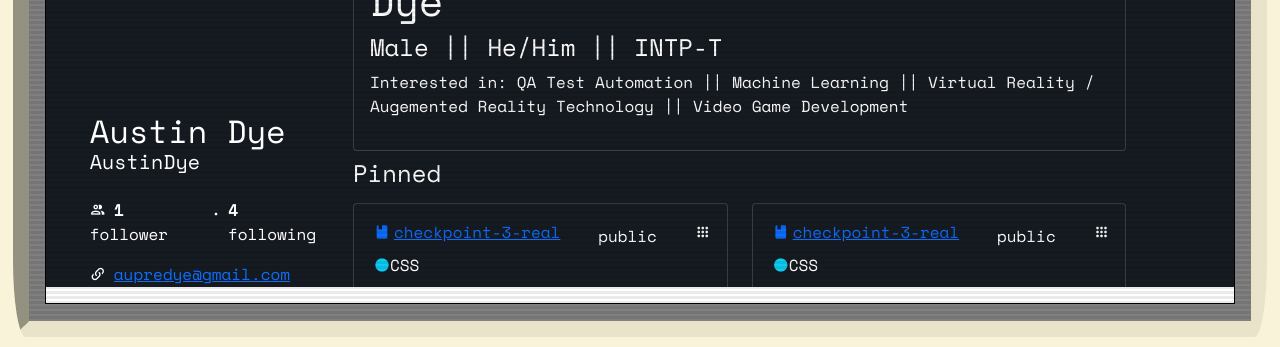
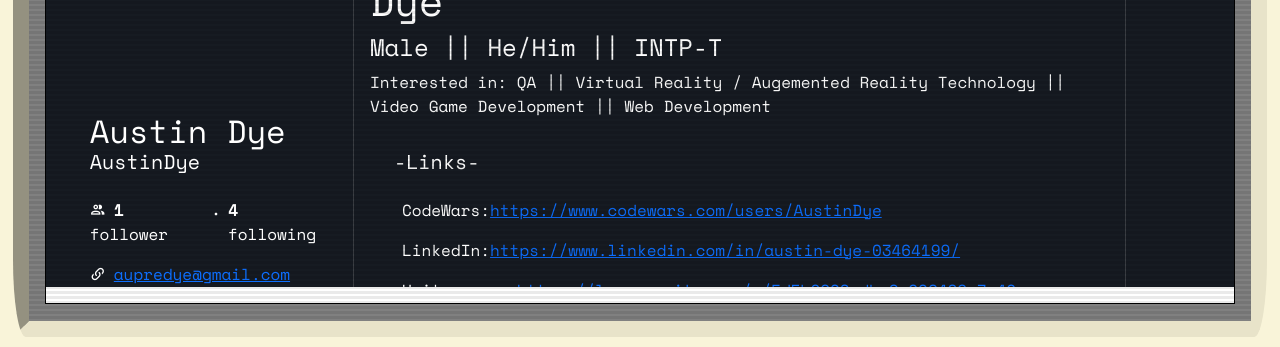
Before and after one commit to AustinDye/Bapis, a Vue app: page / in a window 1280 px wide. Shown: the part 450-797 px from the top of the page. Built offline with nearby package versions, Linux system fonts and the light colour scheme; what @bcwdev/auth0provider-client would draw is missing.

Commit message:
added projects

```diff
--- a/src/components/GitHub.vue
+++ b/src/components/GitHub.vue
@@ -177,9 +177,37 @@
             <h1>Hi there 👋 My name is Austin Dye</h1>
             <h4>Male || He/Him || INTP-T</h4>
             <p>
-              Interested in: QA Test Automation || Machine Learning || Virtual
-              Reality / Augemented Reality Technology || Video Game Development
+              Interested in: QA || Virtual Reality / Augemented Reality
+              Technology || Video Game Development || Web Development
             </p>
+            <h5 class="mt-3 mx-4">-Links-</h5>
+            <ul class="mt-3">
+              <li class="d-flex">
+                <p>CodeWars:</p>
+                <a href="https://www.codewars.com/users/AustinDye"
+                  >https://www.codewars.com/users/AustinDye</a
+                >
+              </li>
+              <li class="d-flex">
+                <p>LinkedIn:</p>
+                <a href="https://www.linkedin.com/in/austin-dye-03464199/"
+                  >https://www.linkedin.com/in/austin-dye-03464199/</a
+                >
+              </li>
+              <li class="d-flex">
+                <p>Unity Learn:</p>
+                <a
+                  href="https://learn.unity.com/u/5d5b6908edbc2a002489e7a4?tab=profile"
+                  >https://learn.unity.com/u/5d5b6908edbc2a002489e7a4?tab=profile</a
+                >
+              </li>
+              <li class="d-flex">
+                <p>Portfolio:</p>
+                <a href="https://austindye.github.io/WIP-Portfolio/#/"
+                  >You are here!</a
+                >
+              </li>
+            </ul>
           </div>
         </div>
         <h4>Pinned</h4>
@@ -198,8 +226,38 @@
         <div class="col-md-6 my-2">
           <div class="card p-3">
             <span class="d-flex justify-content-between">
-              <a class="d-flex">
-                <i class="mdi mdi-book mx-1"></i>checkpoint-3-real
+              <a
+                class="d-flex"
+                href="https://github.com/AustinDye/clicker-game"
+              >
+                <i class="mdi mdi-book mx-1"></i>clicker-game
+              </a>
+              <p class="public-bool my-1 fs-6">public</p>
+              <i class="mdi mdi-dots-grid"></i
+            ></span>
+            <h6 class="p-1"><i class="mdi mdi-circle text-danger"></i>HTML</h6>
+          </div>
+        </div>
+        <div class="col-md-6 my-2">
+          <div class="card p-3">
+            <span class="d-flex justify-content-between">
+              <a
+                class="d-flex"
+                href="https://github.com/AustinDye/WIP-Portfolio"
+              >
+                <i class="mdi mdi-book mx-1"></i>WIP-Portfolio
+              </a>
+              <p class="public-bool my-1 fs-6">public</p>
+              <i class="mdi mdi-dots-grid"></i
+            ></span>
+            <h6 class="p-1"><i class="mdi mdi-circle text-success"></i>Vue</h6>
+          </div>
+        </div>
+        <div class="col-md-6 my-2">
+          <div class="card p-3">
+            <span class="d-flex justify-content-between">
+              <a class="d-flex" href="https://github.com/ZacGamble/Ectogram">
+                <i class="mdi mdi-book mx-1"></i>Ectogram
               </a>
               <p class="public-bool my-1 fs-6">public</p>
               <i class="mdi mdi-dots-grid"></i
@@ -210,8 +268,8 @@
         <div class="col-md-6 my-2">
           <div class="card p-3">
             <span class="d-flex justify-content-between">
-              <a class="d-flex">
-                <i class="mdi mdi-book mx-1"></i>checkpoint-3-real
+              <a class="d-flex" href="https://github.com/AustinDye/scurvy-dogs">
+                <i class="mdi mdi-book mx-1"></i>scurvy-dogs
               </a>
               <p class="public-bool my-1 fs-6">public</p>
               <i class="mdi mdi-dots-grid"></i
@@ -222,37 +280,16 @@
         <div class="col-md-6 my-2">
           <div class="card p-3">
             <span class="d-flex justify-content-between">
-              <a class="d-flex">
-                <i class="mdi mdi-book mx-1"></i>checkpoint-3-real
+              <a
+                class="d-flex"
+                href="https://github.com/AustinDye/Keepr-BootCamp-Final"
+              >
+                <i class="mdi mdi-book mx-1"></i>Keepr-BootCamp-Final
               </a>
               <p class="public-bool my-1 fs-6">public</p>
               <i class="mdi mdi-dots-grid"></i
             ></span>
-            <h6 class="p-1"><i class="mdi mdi-circle text-info"></i>CSS</h6>
-          </div>
-        </div>
-        <div class="col-md-6 my-2">
-          <div class="card p-3">
-            <span class="d-flex justify-content-between">
-              <a class="d-flex">
-                <i class="mdi mdi-book mx-1"></i>checkpoint-3-real
-              </a>
-              <p class="public-bool my-1 fs-6">public</p>
-              <i class="mdi mdi-dots-grid"></i
-            ></span>
-            <h6 class="p-1"><i class="mdi mdi-circle text-info"></i>CSS</h6>
-          </div>
-        </div>
-        <div class="col-md-6 my-2">
-          <div class="card p-3">
-            <span class="d-flex justify-content-between">
-              <a class="d-flex">
-                <i class="mdi mdi-book mx-1"></i>checkpoint-3-real
-              </a>
-              <p class="public-bool my-1 fs-6">public</p>
-              <i class="mdi mdi-dots-grid"></i
-            ></span>
-            <h6 class="p-1"><i class="mdi mdi-circle text-info"></i>CSS</h6>
+            <h6 class="p-1"><i class="mdi mdi-circle text-primary"></i>C#</h6>
           </div>
         </div>
       </div>
```
Also changed, not shown: 11 other files (tests, documents, lock files or other folders).
